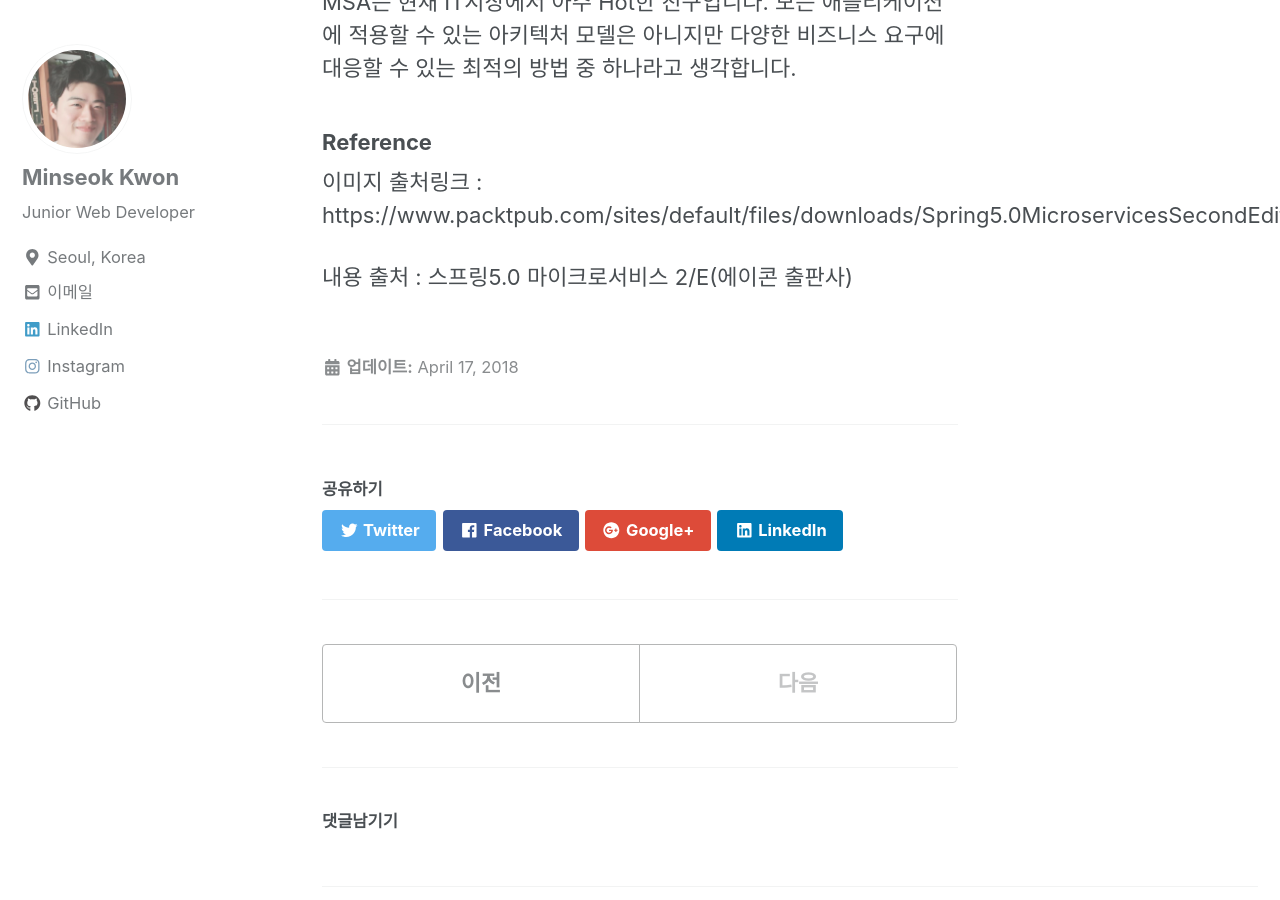
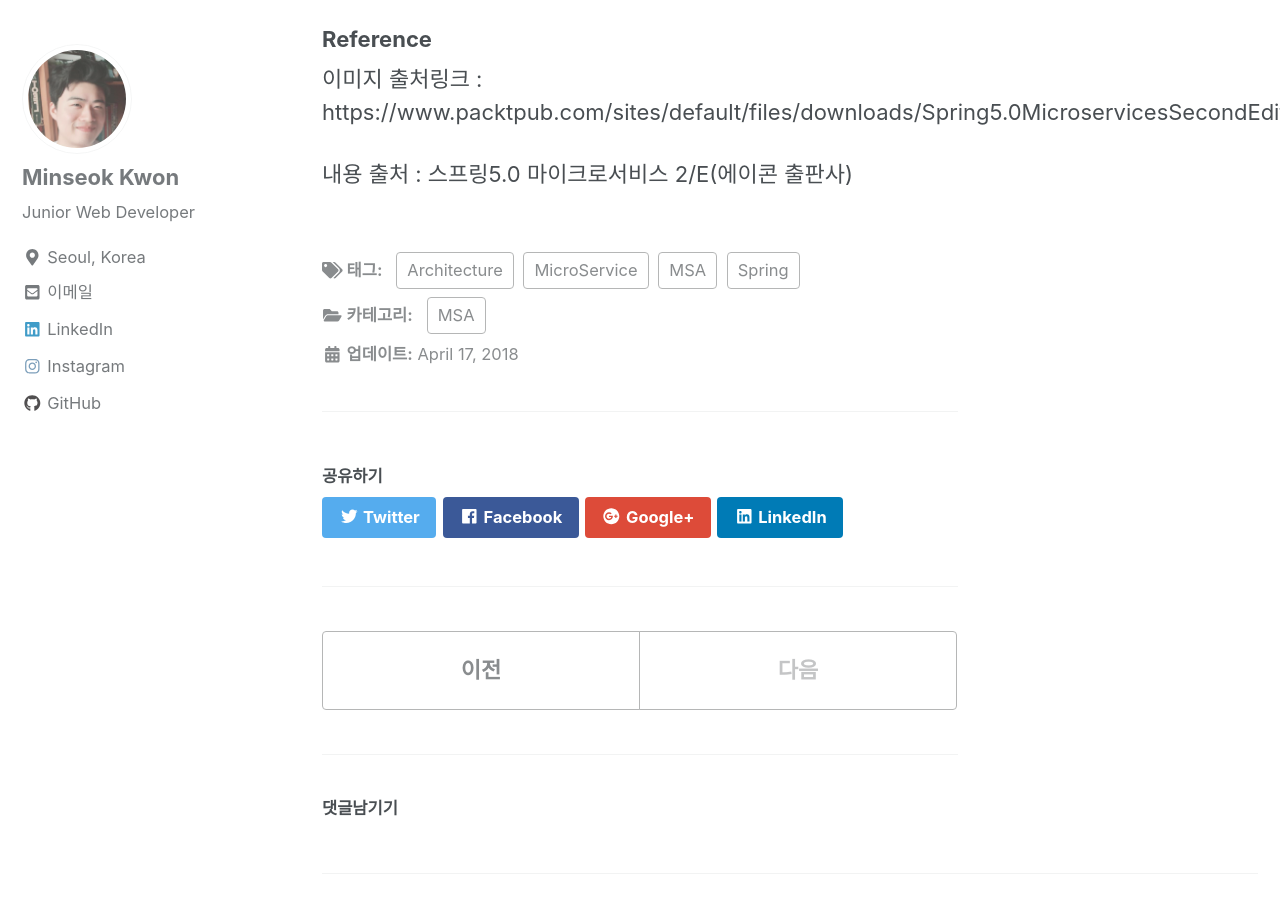
Before and after one commit to mskwon25/mskwon25.github.io, a Jekyll site: the page built from _posts/2018-04-17-WhatIsMicroService.md, in a window 1280 px wide and 900 px high, scrolled down 4982 px. Built offline with Jekyll 4.4.1, drawn with Linux system fonts in a browser that asks for light colours; nearby versions of some CDN libraries; comment, search, counter and statistics services are not loaded.

Commit message:
add description and link

```diff
--- a/_posts/2018-04-17-WhatIsMicroService.md
+++ b/_posts/2018-04-17-WhatIsMicroService.md
@@ -1,5 +1,13 @@
-## MicroService란 무엇인가?
-
+---
+title:        "MicroService란 무엇인가?"
+categories:
+              - "MSA"
+tags:
+              - "Spring"
+              - "MSA"
+              - "Architecture"
+              - "MicroService"
+---
 ### MicroService Architecture 등장 배경
 * 비즈니스적 요구
   * `항공사의 예약 시스템`
```
